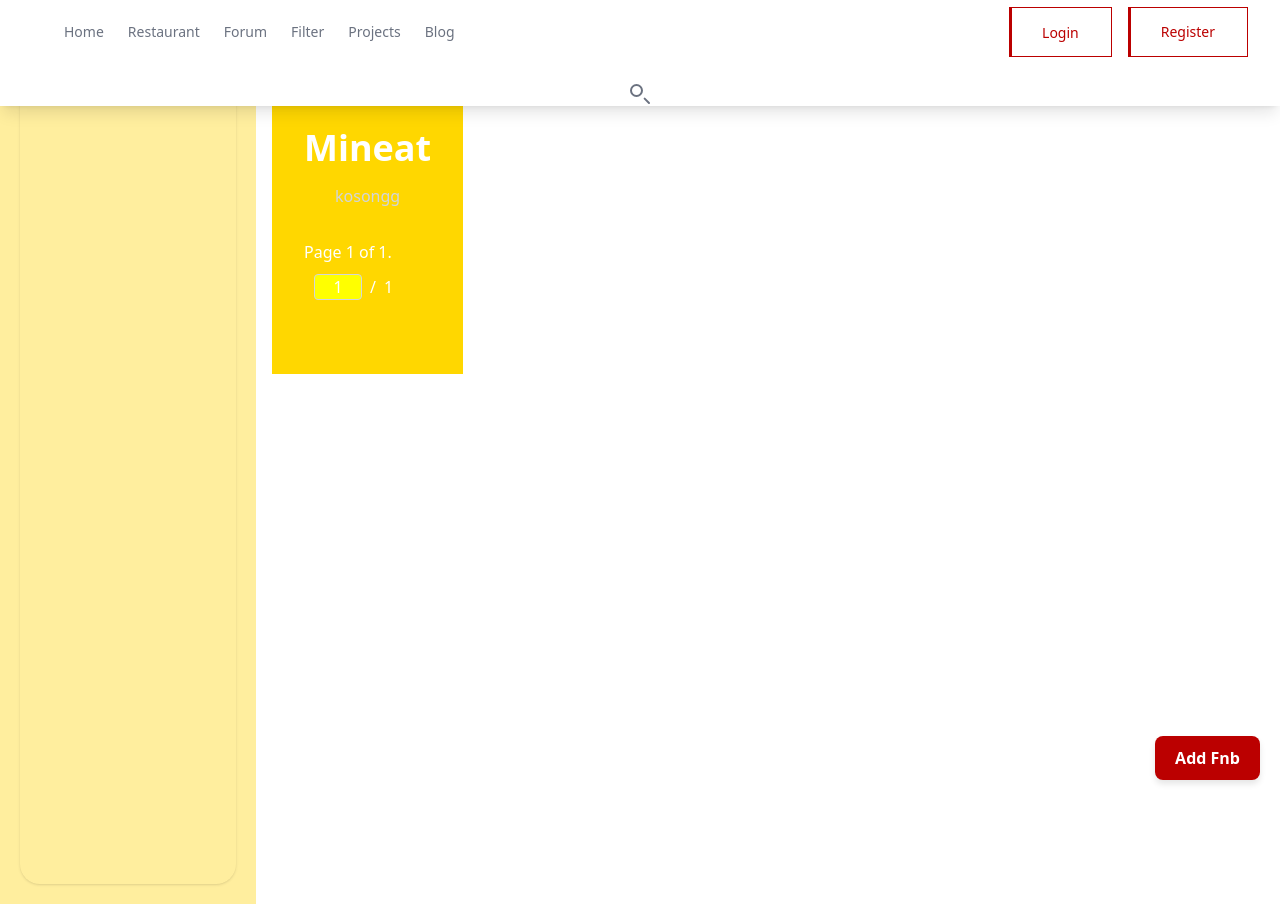
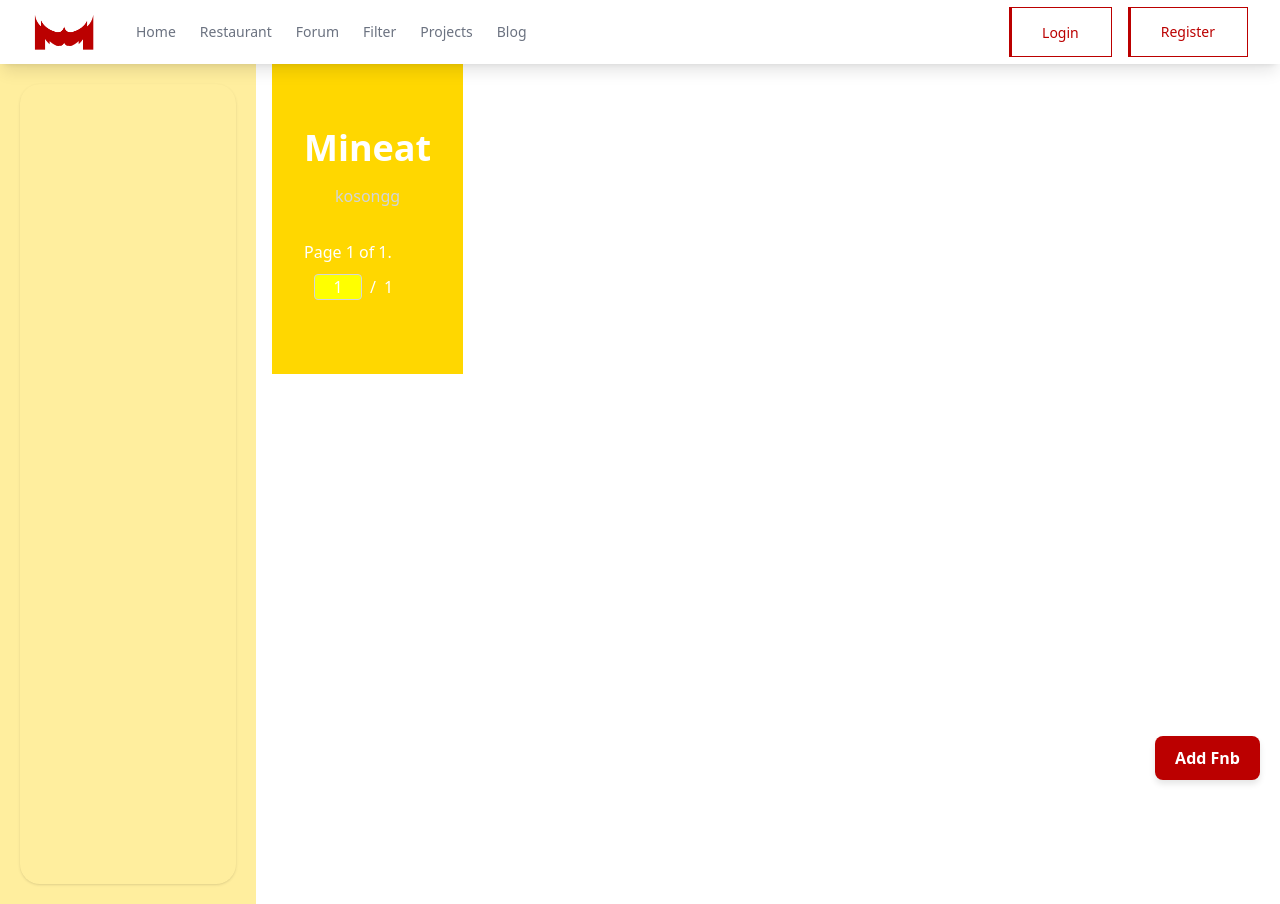
Before and after one commit to C04-PBP/mineat, a Django app: page /filter/ in a window 1280 px wide. Run offline with Django 5.2, Linux system fonts and the light colour scheme; data that the repository does not hold is empty; some libraries are stand-ins or nearby versions.

Commit message:
add logo

```diff
--- a/ingredient/templates/show_filter.html
+++ b/ingredient/templates/show_filter.html
@@ -83,14 +83,14 @@
 <header class="fixed top-0 left-0 right-0 z-20 bg-white shadow-lg">
     {% include "show_header.html" %}
     <!-- Search Bar -->
-    <div class="flex items-center gap-4 justify-center mt-4">
+    <!-- <div class="flex items-center gap-4 justify-center mt-4">
         <div class="search-container">
             <svg class="search-icon w-6 h-6 text-gray-500" xmlns="http://www.w3.org/2000/svg" fill="none" viewBox="0 0 24 24" stroke="currentColor">
                 <path stroke-linecap="round" stroke-linejoin="round" stroke-width="2" d="M21 21l-4.35-4.35M8.5 14a5.5 5.5 0 100-11 5.5 5.5 0 000 11z" />
             </svg>
             <input type="text" id="filter-search-bar" placeholder="Search Fnbs..." class="search-input" />
         </div>
-    </div>
+    </div> -->
 </header>
 
 <div class="flex flex-row gap-4 content-wrapper">
--- a/ingredient/templates/show_header.html
+++ b/ingredient/templates/show_header.html
@@ -2,12 +2,15 @@
 {% block meta %}
 <title>Search</title>
 {% endblock meta %}
+{% load static %}
 
 {% block content %}
 
 <header class="bg-white">
   <div class="mx-auto flex h-16 max-w-screen-xl items-center gap-8 px-4 sm:px-6 lg:px-8">
-    <a class="block text-teal-600" href="#">
+    <!-- Logo -->
+    <a class="block text-teal-600" href="{% url 'ingredient:show_filter' %}">
+      <img src="{% static 'image/in3.png' %}" alt="Logo" class="h-16 w-16 inline-block mr-2"> <!-- Logo size adjusted for height and spacing -->
       <span class="sr-only">Home</span>
     </a>
 
@@ -37,7 +40,7 @@
       </nav>
 
       <div class="flex items-center gap-4">
-        <!-- Login and Register Buttons (unchanged) -->
+        <!-- Login and Register Buttons -->
         <div class="sm:flex sm:gap-4">
           <a class="group relative inline-block overflow-hidden border border-[#BB0000] px-8 py-3 focus:outline-none focus:ring"
             href="{% url 'fnb:login' %}">
@@ -59,7 +62,7 @@
       </div>
     </div>
 
-    <!-- Hamburger button moved slightly to the right -->
+    <!-- Hamburger button for mobile view -->
     <button id="hamburger" class="absolute left-4 top-4 block md:hidden rounded bg-gray-100 p-2.5 text-gray-600 transition hover:text-gray-600/75">
       <span class="sr-only">Toggle menu</span>
       <svg xmlns="http://www.w3.org/2000/svg" class="h-5 w-5" fill="none" viewBox="0 0 24 24" stroke="currentColor" stroke-width="2">
```
